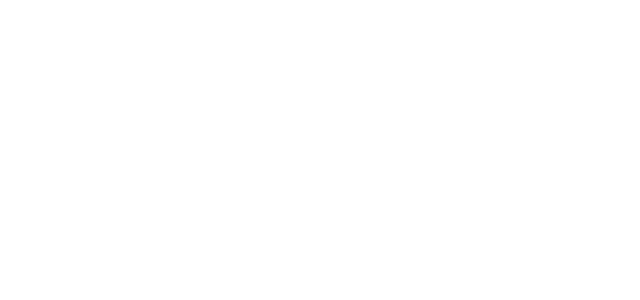
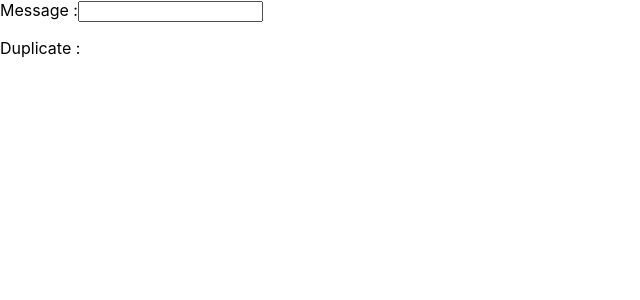
Before and after one commit to Salty-V/react_props, a React (Create React App) app: page /message in a window 1280 px wide. Before the commit this address had no page. Shown: the top 300 px of the page, without its empty margins (0-640 px from the left). Built offline with nearby package versions, Linux system fonts and the light colour scheme.

Commit message:
use state with likes count

```diff
--- a/src/App.js
+++ b/src/App.js
@@ -6,6 +6,8 @@ import CelebritiesDetails from './pages/CelebritiesDetails';
 import RandomStar from './pages/RandomStar';
 import Presentateurs from './pages/Presentateurs';
 import UseStatePage from './pages/UseStatePage';
+import MessageForm from './pages/MessageForm';
+import LikesPage from './pages/LikesPage';
 
 
 function App() {
@@ -19,6 +21,8 @@ function App() {
           <Route path="/random" element={<RandomStar />} />
           <Route path="/presentateurs" element={<Presentateurs />} />
           <Route path="/button" element={<UseStatePage />} />
+          <Route path="/message" element={<MessageForm />} />
+          <Route path="/likes" element={<LikesPage />} />
         </Routes>
       </BrowserRouter>
     </>
--- /dev/null
+++ b/src/pages/LikesPage.jsx
@@ -0,0 +1,31 @@
+import { useState } from "react";
+
+function LikesPage () {
+
+    const [likesCount, setLikesCount] = useState (0)
+
+    const onButtonClick = () => {
+        setLikesCount(likesCount + 1)
+    }
+
+    return (
+        <main>
+            <button onClick={onButtonClick}>Like</button>
+            <p>Vous avez liké {likesCount} fois</p>
+        </main>
+    )
+}
+
+export default LikesPage;
+
+// 1. Je déclare à l'aide de useState() une variable à deux paramètres :
+//      - likesCount qui à pour valeur 0 (valeur de départ)
+//      - setLikesCount qui garde en mémoire la valeur MàJ de likesCount au rechargement du composant
+
+// 2. Je déclare la fonction onButtonClick() qui permet d'assigner une nouvelle valeur (likesCount +1)
+//    à setLikesCount à chaque éxécution de ma fonction
+
+// 3. Au sein du composant :
+//      - J'ajoute un event au button (onCLick) qui va appeler et exécuter ma fonction (onButtonClick)
+//        à chaque click de l'utilisateur
+//      - J'ajoute la variable {likesCount} qui rendra la valeur du nombre de click (géré par la fonction)
--- /dev/null
+++ b/src/pages/MessageForm.jsx
@@ -0,0 +1,21 @@
+import { useState } from "react";
+
+function MessageForm () {
+
+    const [message, setMessage] = useState("")
+    const txtChange = (event) => {
+        setMessage(event.target.value)
+    }
+
+    return (
+        <form>
+            <label>
+                Message :
+                <input onChange={txtChange} type="text" name="message" />
+            </label>
+            <p>Duplicate : {message}</p>
+        </form>
+    )
+}
+
+export default MessageForm;
```
